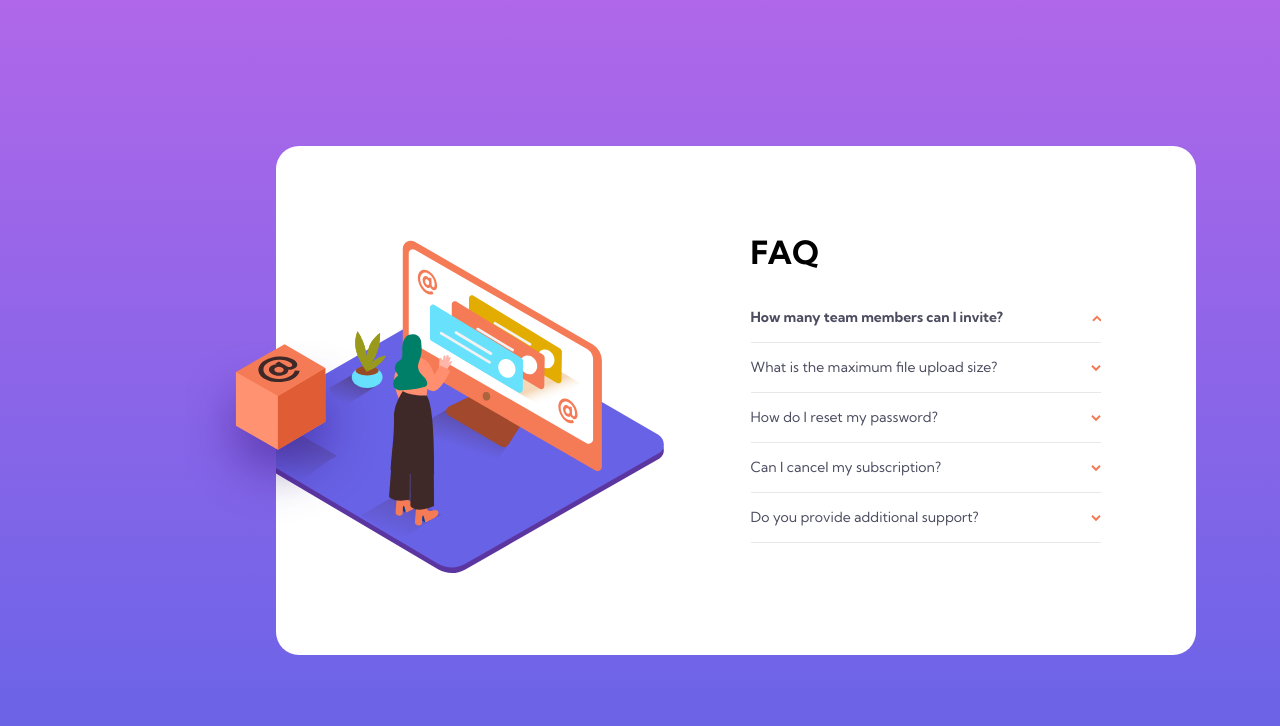
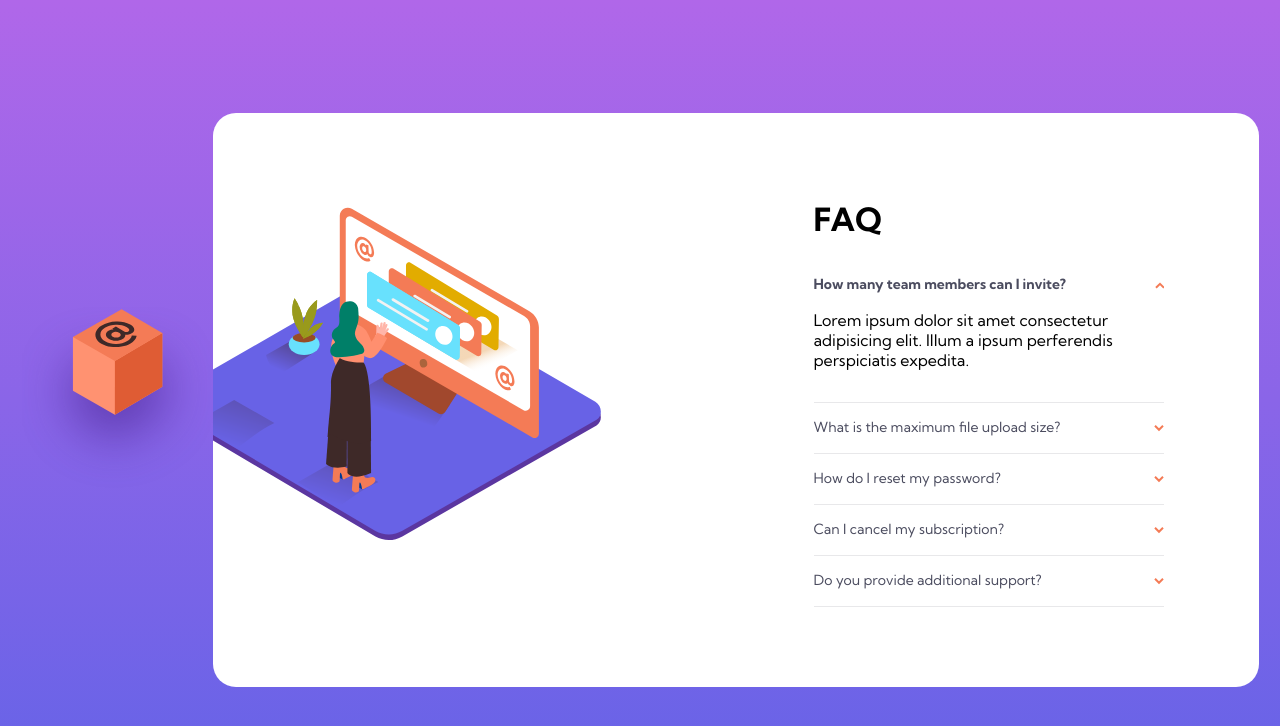
Before and after one commit to divineion/02_faq, a plain HTML site: page index.html in a window 1280 px wide. Both pictures are taken after a click on the link "How many team members can I invite?". Drawn offline with Linux system fonts and the light colour scheme.

Commit message:
fix/main: rectification fonctionnelle
ajout d'un gestionnaire d'événements click sur l'ensemble de chaque section,  qui déclenche un toggle de la classe open pour afficher la réponse

```diff
--- a/index.html
+++ b/index.html
@@ -13,40 +13,43 @@
     </head>
     <body>
         <div id="view">
-            <p id="img-relief">
-                <img src="images/box.svg" alt="">
-            </p>
+            <div id="component-left-side">
+                <p>
+                    <img src="images/box.svg" alt="">
+                </p>
+            </div>
             <div id="component">
                 <p id="image"> <!-- voir appellation autre-->
                     <img src="images/mention_isometric2.svg" width="388px" height="359px" alt="dessin d'une femme se tenant debout devant un écran géant affichant une application web">
                 </p>
                 <div id="faq">
                     <h1>FAQ</h1>
-                    <div id="section">
+                    <div class="section">
                         <a href="#" class="question" id="q1">How many team members can I invite?</a>
-                        <p id="a1"class="answer"></p>
+                        <p id="a1"class="answer">Lorem ipsum dolor sit amet consectetur adipisicing elit. Illum a ipsum perferendis perspiciatis expedita.</p>
                     </div>
 
-                    <div id="section">
+                    <div class="section">
                         <a href="#" class="question" id="q2">What is the maximum file upload size?</a>
                         <p id="a2" class="answer">No more than 2GB. All files in your account must fit your allotted storage space.</p>
                     </div>
 
-                <div id="section">
+                <div class="section">
                     <a href="#" class="question" id="q3">How do I reset my password?</a>
-                    <p id="a3" class="answer"></p>
+                    <p id="a3" class="answer">Lorem ipsum dolor sit, amet consectetur adipisicing elit. Corporis, facere.</p>
                 </div>
 
-                <div id="section">
+                <div class="section">
                     <a class="question" id="q4" href="#">Can I cancel my subscription?</a>
-                    <p id="a4" class="answer"></p>
+                    <p id="a4" class="answer">Lorem, ipsum dolor sit amet consectetur adipisicing elit. Necessitatibus labore iure a?</p>
                 </div>
 
-                <div id="section">
+                <div class="section">
                     <a href="#" class="question" id="q5">Do you provide additional support?</a>
-                    <p id="a5" class="answer"></p></div>
+                    <p id="a5" class="answer">Lorem ipsum dolor sit amet consectetur, adipisicing elit.</p></div>
                 </div>
             </div>
         </div>
+
     </body>
 </html>
--- a/scripts/index.js
+++ b/scripts/index.js
@@ -1,19 +1,12 @@
-const q1 = document.getElementById('q1');
-const q2 = document.getElementById('q2');
-const a2 = document.getElementById('a2');
-const a1 = document.getElementById("a1");
-const question = document.getElementsByClassName("question"); //renvoie les NodeLists avec les 5 éléments
-const answers = document.getElementsByClassName("answer");
-const arrow = document.querySelector("svg");
+const sections = document.getElementsByClassName('section');
+console.log(sections);
+const reponse = document.getElementsByClassName("answer");
 
+        //LE BLOC DE CODE QUI T'INTERESSE
+for (let i=0;i<sections.length;i++) {
+                sections[i].addEventListener('click', function() {
+                        const answer = sections[i].lastElementChild;
+                        answer.classList.toggle('open');
+                })
 
-console.log(answers);
-//je sélectionne l'ensemble des questions
-// const questions = document.querySelectorAll("questions");
-console.log(a2.style.display == "initial");
-console.log(a2.style.display == "none");
-
-    q2.addEventListener("click", function()  {
-            a2.style.display = "initial";
-            this.parentElement.style.height = "97px"
-    });
+  };
--- a/styles/style.css
+++ b/styles/style.css
@@ -16,6 +16,7 @@ body {
 
 div#view {
     background: linear-gradient(rgba(176, 103, 233, 1) 0%, rgba(100, 99, 231, 1)100%);
+    width: 100svw;
     height: 100svh;
     display: flex;
     justify-content: center;
@@ -23,8 +24,6 @@ div#view {
 }
 
 #component {
-    width: 920px;
-    height: 509px;
     background-color: var(--backwhite);
     border-radius: 23px;
     display: flex;
@@ -33,26 +32,14 @@ div#view {
     box-sizing: border-box;
 }
 
-#images {
-    padding: 0;
-    margin: 0;
+#image {
+    margin-right: 213px;
 }
 
-#img-relief {
-    position: relative;
-    left: 100px;
-    top: 35px;
-}
 
-#faq {
+
+.section {
     width: 350px;
-    height: 351px;
-
-}
-
-#section {
-    width: 350px;
-    height: 50px;
     border-bottom: solid 1px var(--bordergrey);
     display: flex;
     align-items: center;
@@ -61,12 +48,27 @@ div#view {
     box-sizing: border-box;
 }
 
-#section:focus {
-    background-color: #1E1F36;
+/*CLASSLISTS*/
+/*section*/
+ .section {
+    height: auto;
+ }
+
+/*answer*/
+.answer {
+    display: none;
 }
 
-.scroll {
-    visibility: initial;
+.answer.open {
+    display: initial;
+}
+
+/* .close {
+    display: none;
+} */
+
+.tobottom {
+    content: url(../images/tobottom.svg);
 }
 
 /*QUESTIONS*/
@@ -103,10 +105,7 @@ a:focus::after {
 }
 
 /*ANSWERS*/
-#a1, #a2, #a3, #a4, #a5 {
-    font-size: 14px;
-    display: none;
-}
+
 
 p.answers {
     font-size: 14px;
```
